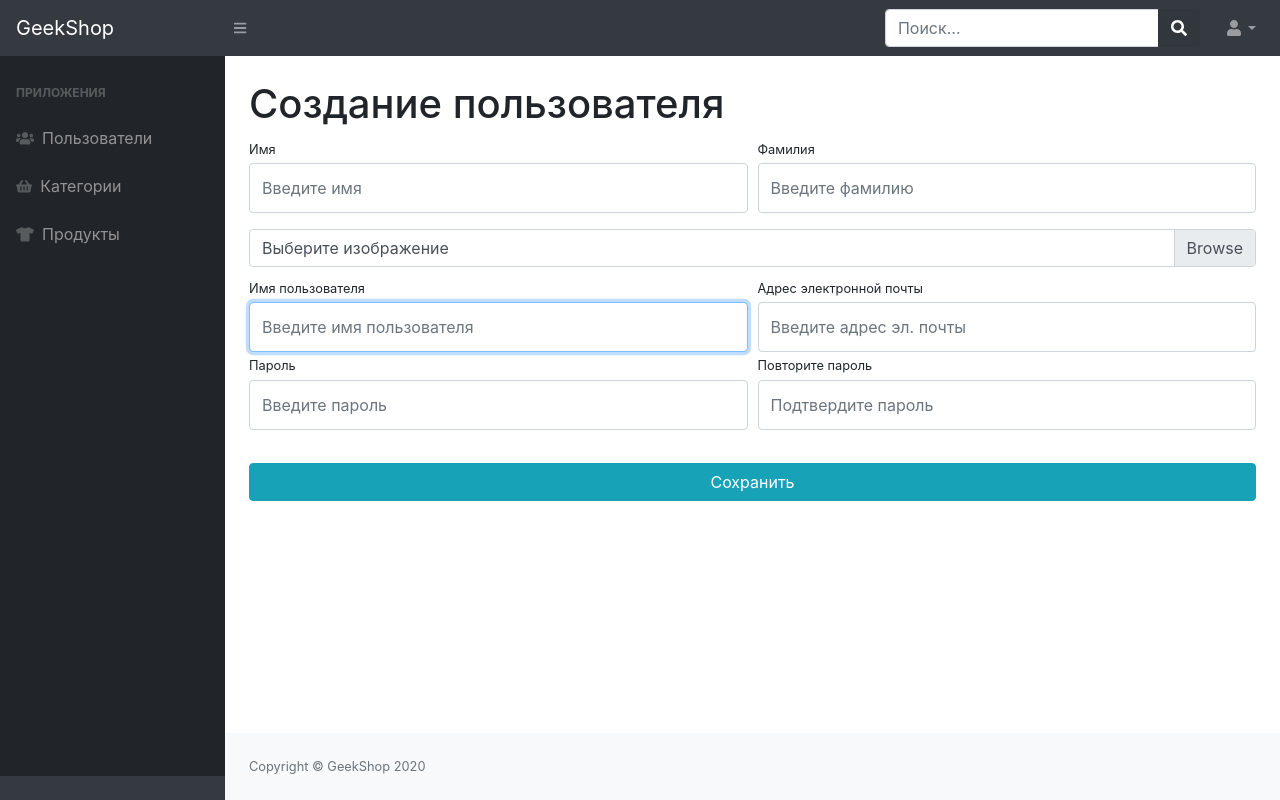
After one commit to anmalch/project-server, a Django app: page /admin-staff/users-create/ in a window 1280 px wide. The commit adds this page. Run offline with Django 3.2, Linux system fonts and the light colour scheme; some libraries are stand-ins or nearby versions.

Commit message:
created  controller for CREATE users and deleted fields(image and birthday) in registration form

```diff
--- /dev/null
+++ b/admins/forms.py
@@ -0,0 +1,11 @@
+from users.forms import UserRegistrationForm
+from django import forms
+from users.models import User
+
+
+class UserAdminRegistrationForm(UserRegistrationForm):
+    image = forms.ImageField(widget=forms.FileInput(attrs={'class': 'custom-file-input'}), required=False)
+
+    class Meta:  # объявляем класс Мета, чтобы указать доп. поле с изображением
+        model = User
+        fields = ('username', 'email', 'image', 'first_name', 'last_name', 'password1', 'password2')
--- /dev/null
+++ b/admins/templates/admins/admin-users-create.html
@@ -0,0 +1,62 @@
+{% extends 'admins/base.html' %}
+
+{% block content %}
+    <main>
+            <div class="container-fluid">
+                <h1 class="mt-4">Создание пользователя</h1>
+                <form action="{% url 'admins:admin_users_create' %}" method="post" enctype="multipart/form-data">
+                    {% csrf_token %}
+                    <div class="form-row">
+                    <div class="col-lg-6">
+                        <div class="form-group">
+                            <label class="small mb-1" for="{{ form.first_name.id_for_label }}">Имя</label>
+                            {{ form.first_name }}
+                        </div>
+                    </div>
+                    <div class="col-lg-6">
+                        <div class="form-group">
+                            <label class="small mb-1" for="{{ form.last_name.id_for_label }}">Фамилия</label>
+                            {{ form.last_name }}
+                        </div>
+                    </div>
+                </div>
+                <div class="form-row mb-2">
+                    <div class="col-lg-12">
+                        <div class="custom-file">
+                            <label class="custom-file-label" for="{{ form.image.id_for_label }}">Выберите
+                                изображение</label>
+                            {{ form.image }}
+                        </div>
+                    </div>
+                </div>
+                <div class="form-row">
+                    <div class="col-lg-6">
+                        <label class="small mb-1" for="{{ form.username.id_for_label }}">Имя пользователя</label>
+                        {{ form.username }}
+                    </div>
+                    <div class="col-lg-6">
+                        <label class="small mb-1" for="{{ form.email.id_for_label }}">Адрес электронной
+                            почты</label>
+                        {{ form.email }}
+                    </div>
+                </div>
+                <div class="form-row">
+                    <div class="col-lg-6">
+                        <label class="small mb-1" for="{{ form.password1.id_for_label }}">Пароль</label>
+                        {{ form.password1 }}
+                    </div>
+                    <div class="col-lg-6">
+                        <label class="small mb-1" for="{{ form.password2.id_for_label }}">Повторите пароль</label>
+                        {{ form.password2 }}
+                    </div>
+                </div>
+                <div class="form-row">
+                    <div class="col-lg-12" style="margin-top: 33px;">
+                        <input class="btn btn-info btn-block" type="submit" value="Сохранить">
+                    </div>
+                </div>
+                </form>
+            </div>
+        </main>
+
+{% endblock %}
--- a/admins/templates/admins/admin-users.html
+++ b/admins/templates/admins/admin-users.html
@@ -61,7 +61,7 @@
                     </div>
                 </div>
                 <div class="card-footer">
-                    <a href="admin-users-create.html">
+                    <a href="{% url 'admins:admin_users_create' %}">
                         <button class="btn btn-success">Создать пользователя</button>
                     </a>
                 </div>
--- a/admins/urls.py
+++ b/admins/urls.py
@@ -1,10 +1,11 @@
 from django.urls import path
 
-from admins.views import index, admin_users
+from admins.views import index, admin_users, admin_users_create
 
 app_name = 'admins'
 
 urlpatterns = [
     path('', index, name='index'),
-    path('users/', admin_users, name='admin_users')
+    path('users/', admin_users, name='admin_users'),
+    path('users-create/', admin_users_create, name='admin_users_create'),
 ]
--- a/admins/views.py
+++ b/admins/views.py
@@ -1,6 +1,8 @@
-from django.shortcuts import render
+from django.shortcuts import render, HttpResponseRedirect
+from django.urls import reverse
 
 from users.models import User
+from admins.forms import UserAdminRegistrationForm
 
 
 def index(request):
@@ -12,3 +14,17 @@ def index(request):
 def admin_users(request):
     context = {'title': 'GeekShop - Пользователи', 'users': User.objects.all()}
     return render(request, 'admins/admin-users.html', context)
+
+
+# CRUD: Create
+def admin_users_create(request):
+    if request.method == 'POST':
+        form = UserAdminRegistrationForm(data=request.POST, files=request.FILES)
+        if form.is_valid():
+            form.save()
+            return HttpResponseRedirect(reverse('admins:admin_users'))
+
+    else:
+        form = UserAdminRegistrationForm()  # Get запрос
+    context = {'title': 'GeekShop - Создание пользователя', 'form': form}
+    return render(request, 'admins/admin-users-create.html', context)
--- a/users/forms.py
+++ b/users/forms.py
@@ -24,10 +24,6 @@ class UserRegistrationForm(UserCreationForm):
         'class': 'form-control py-4', 'placeholder': 'Введите имя'}))
     last_name = forms.CharField(widget=forms.TextInput(attrs={
         'class': 'form-control py-4', 'placeholder': 'Введите фамилию'}))
-    birthday = forms.DateField(widget=forms.DateInput(attrs={
-        'class': 'form-control py-4', 'placeholder': 'Введите дату рождения'}))
-    image = forms.ImageField(widget=forms.ClearableFileInput(attrs={
-        'class': 'form-control py-4', 'placeholder': 'Загрузите картинку'}))
     password1 = forms.CharField(widget=forms.PasswordInput(attrs={
         'class': 'form-control py-4', 'placeholder': 'Введите пароль'}))
     password2 = forms.CharField(widget=forms.PasswordInput(attrs={
@@ -35,7 +31,7 @@ class UserRegistrationForm(UserCreationForm):
 
     class Meta:
         model = User
-        fields = ('username', 'email', 'first_name', 'last_name', 'birthday', 'image', 'password1', 'password2')
+        fields = ('username', 'email', 'first_name', 'last_name', 'password1', 'password2')
 
 
 class UserProfileForm(UserChangeForm):
```
Also changed, not shown: users/templates/users/registration.html (+0 -14 lines).
